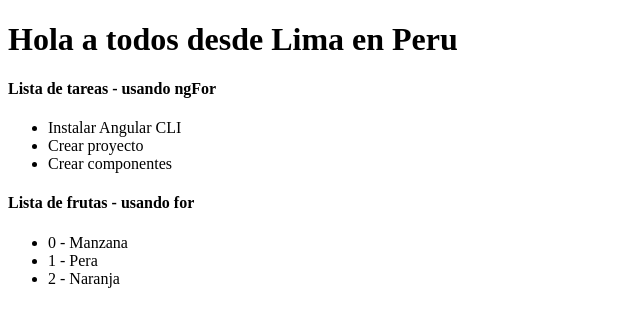
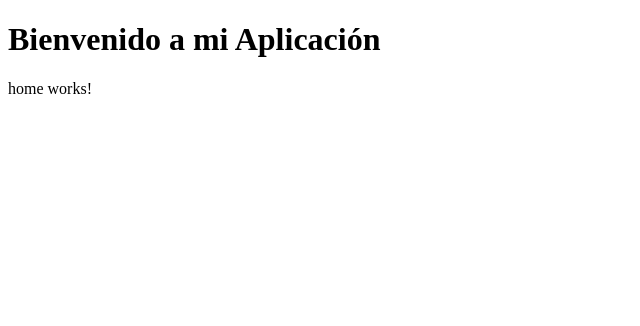
Before and after one commit to raulsr92/Curso-Angular-1, an Angular app: page / in a window 1280 px wide. Shown: the top 326 px of the page, without its empty margins (0-640 px from the left). Built offline with nearby package versions, Linux system fonts and the light colour scheme.

Commit message:
Clase 3-creacion de componentes y rutas

```diff
--- a/src/app/app.html
+++ b/src/app/app.html
@@ -1,15 +1,4 @@
-<h1>Hola a todos desde {{city}} en {{country}}</h1>
 
-<h4>Lista de tareas - usando ngFor</h4>
-<ul>
-  <li *ngFor="let tareita of tasks">
-    {{tareita}}
-  </li>
-</ul>
+<h1>Bienvenido a mi Aplicación</h1>
 
-<h4>Lista de frutas - usando for </h4>
-<ul>
-  @for (frutita of fruits; track $index) {
-    <li>{{ $index }} - {{ frutita }}</li>
-  }
-</ul>
+<router-outlet></router-outlet>
--- a/src/app/app.routes.ts
+++ b/src/app/app.routes.ts
@@ -1,3 +1,16 @@
 import { Routes } from '@angular/router';
 
-export const routes: Routes = [];
+import {Home} from './pages/home/home';
+import {Labs} from './pages/labs/labs';
+
+export const routes: Routes = [
+  {
+    path: '',
+    component: Home
+  },
+  {
+    path: 'labs',
+    component: Labs
+  }
+
+];
--- a/src/app/app.ts
+++ b/src/app/app.ts
@@ -1,26 +1,15 @@
 import { Component, signal } from '@angular/core';
 import { RouterOutlet } from '@angular/router';
 import { CommonModule } from '@angular/common';
+import {Labs} from "./pages/labs/labs"
 
 @Component({
   selector: 'app-root',
-  imports: [RouterOutlet, CommonModule],
+  imports: [RouterOutlet, CommonModule, Labs],
   templateUrl: './app.html',
   styleUrl: './app.css'
 })
 export class App {
 
-  city = 'Lima';
-  country = "Peru"
-  tasks = [
-    "Instalar Angular CLI",
-    "Crear proyecto",
-    "Crear componentes"
-  ]
 
-  fruits = [
-    "Manzana",
-    "Pera",
-    "Naranja"
-  ]
 }
--- /dev/null
+++ b/src/app/pages/home/home.html
@@ -0,0 +1 @@
+<p>home works!</p>
--- /dev/null
+++ b/src/app/pages/home/home.ts
@@ -0,0 +1,11 @@
+import { Component } from '@angular/core';
+
+@Component({
+  selector: 'app-home',
+  imports: [],
+  templateUrl: './home.html',
+  styleUrl: './home.css',
+})
+export class Home {
+
+}
--- /dev/null
+++ b/src/app/pages/labs/labs.html
@@ -0,0 +1,15 @@
+<h1>Hola a todos desde {{city}} en {{country}}</h1>
+
+<h4>Lista de tareas - usando ngFor</h4>
+<ul>
+  <li *ngFor="let tareita of tasks">
+    {{tareita}}
+  </li>
+</ul>
+
+<h4>Lista de frutas - usando for </h4>
+<ul>
+  @for (frutita of fruits; track $index) {
+    <li>{{ $index }} - {{ frutita }}</li>
+  }
+</ul>
--- /dev/null
+++ b/src/app/pages/labs/labs.ts
@@ -0,0 +1,24 @@
+import { Component } from '@angular/core';
+import { CommonModule } from '@angular/common';
+
+@Component({
+  selector: 'app-labs',
+  imports: [CommonModule],
+  templateUrl: './labs.html',
+  styleUrl: './labs.css',
+})
+export class Labs {
+  city = 'Lima';
+  country = "Peru"
+  tasks = [
+    "Instalar Angular CLI",
+    "Crear proyecto",
+    "Crear componentes"
+  ]
+
+  fruits = [
+    "Manzana",
+    "Pera",
+    "Naranja"
+  ]
+}
```
Also changed, not shown: src/app/pages/home/home.css (added), src/app/pages/labs/labs.css (added), 2 other files (tests, documents, lock files or other folders).
